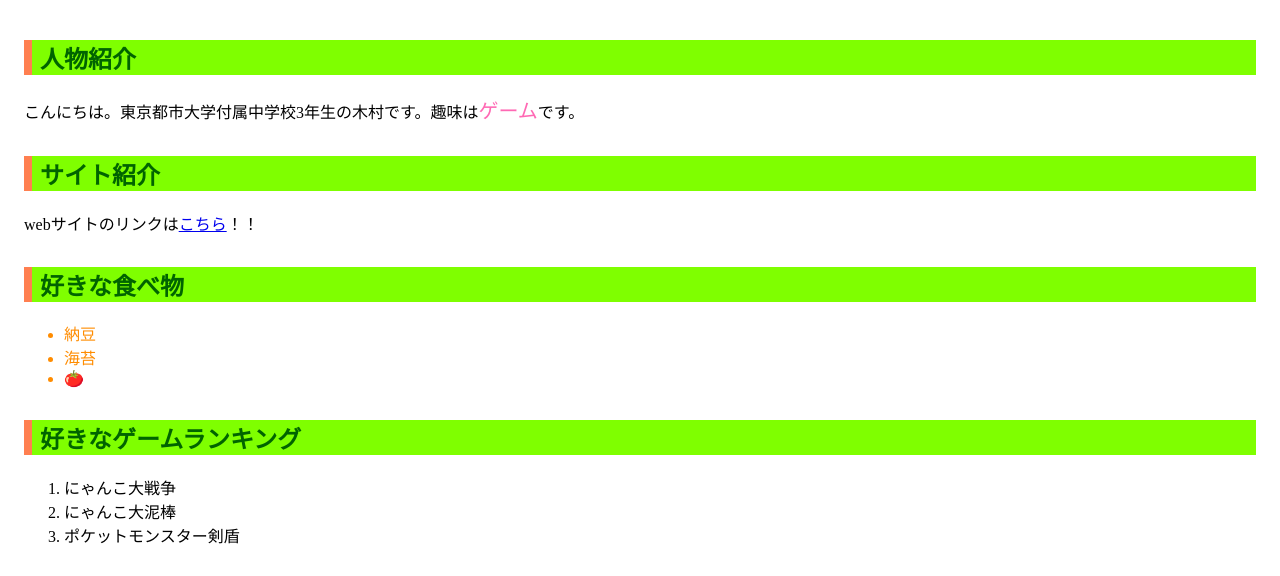
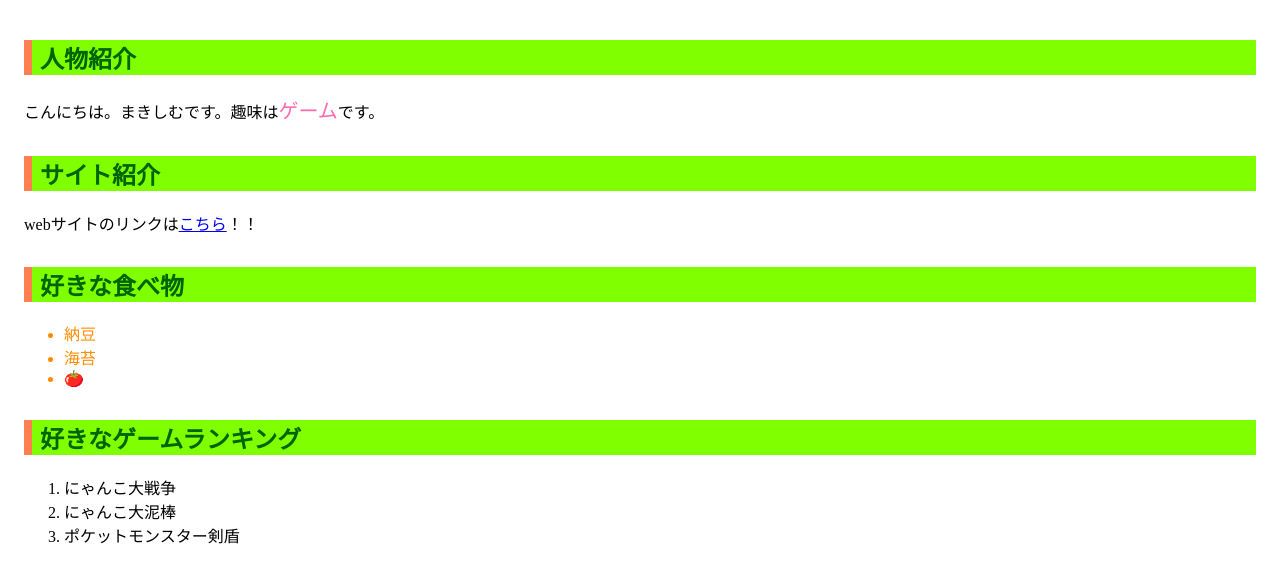
Before and after one commit to tomatoofmaxim/test, a plain HTML site: page index.html in a window 1280 px wide. Shown: the part 202-778 px from the top of the page. Drawn offline with Linux system fonts and the light colour scheme.

Commit message:
Update index.html

```diff
--- a/index.html
+++ b/index.html
@@ -45,7 +45,7 @@
         <main>
             <h2>人物紹介</h2>
             <p>
-                こんにちは。東京都市大学付属中学校3年生の木村です。趣味は<span class="game">ゲーム</span>です。
+                こんにちは。まきしむです。趣味は<span class="game">ゲーム</span>です。
             </p>
             <h2>サイト紹介</h2>
             <p>webサイトのリンクは<a href="file:///C:/cygwin64/home/knawo/work/html_beginner/index.html">こちら</a>！！</p>
```
